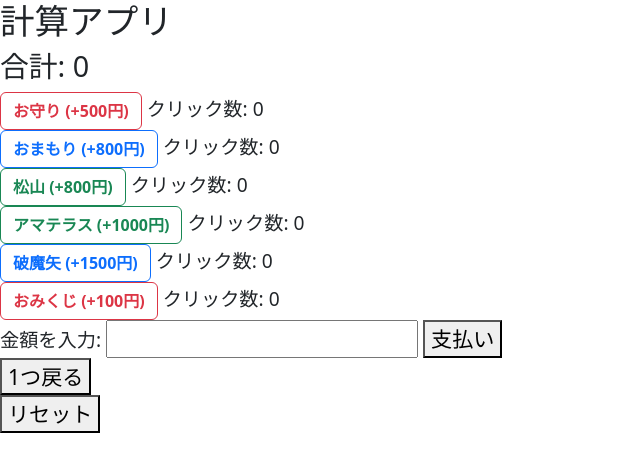
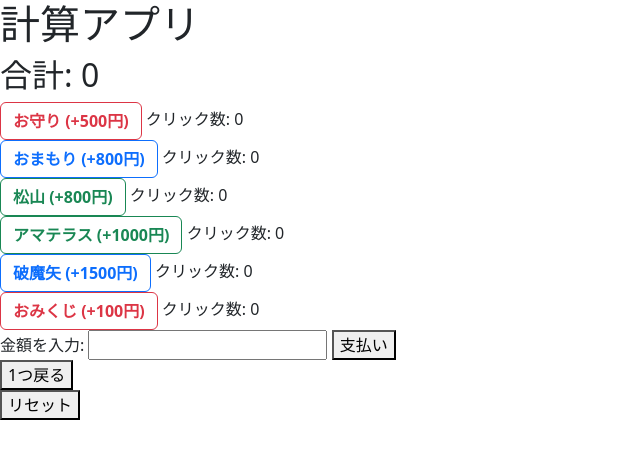
Before and after one commit to yossi-kyuuri/app, a Flask app: page / in a window 1280 px wide. Shown: the top 472 px of the page, without its empty margins (0-640 px from the left). Run offline with Flask 3, Linux system fonts and the light colour scheme.

Commit message:
Update index.html

```diff
--- a/templates/index.html
+++ b/templates/index.html
@@ -1,29 +1,10 @@
 <!DOCTYPE html>
-
 <html lang="en">
-  <head>
+<head>
     <meta name="viewport" content="width=device-width, initial-scale=1, maximum-scale=1, user-scalable=no">
     <meta charset="utf-8">
     <title>松山神社-会計すぐできる君ver0</title>
     <link href="https://cdn.jsdelivr.net/npm/bootstrap@5.3.0/dist/css/bootstrap.min.css" rel="stylesheet" integrity="sha384-9ndCyUaIbzAi2FUVXJi0CjmCapSmO7SnpJef0486qhLnuZ2cdeRhO02iuK6FUUVM" crossorigin="anonymous">
-    <style>
-        /* 全体の文字サイズを少し大きくする */
-        body {
-            font-size: 1.2em; /* 基本のフォントサイズ */
-        }
-        h1 {
-            font-size: 1.8em; /* 見出しのサイズ */
-        }
-        h2 {
-            font-size: 1.5em; /* サブ見出しのサイズ */
-        }
-        button {
-            font-size: 1.1em; /* ボタンのフォントサイズ */
-        }
-        input {
-            font-size: 1.1em; /* 入力フィールドのフォントサイズ */
-        }
-    </style>
     <script>
         async function sendRequest(endpoint, body = {}) {
             const response = await fetch(endpoint, {
@@ -61,30 +42,6 @@
             }
         }
     </script>
-    <script>
-        // 2本指でのズーム無効化
-        document.addEventListener('touchstart', function(e) {
-            if (e.touches.length > 1) {
-                e.preventDefault();
-            }
-        }, { passive: false });
-
-        // ズーム無効化を強化するため、gesturestartイベントを追加
-        document.addEventListener('gesturestart', function(e) {
-            e.preventDefault();
-        }, { passive: false });
-
-        // ダブルタップによるズーム無効化
-        let lastTouchTime = 0;
-        document.addEventListener('touchend', function(e) {
-            const currentTime = new Date().getTime();
-            if (currentTime - lastTouchTime <= 300) {
-                // ダブルタップが検出された場合、ズームを防ぐ
-                e.preventDefault();
-            }
-            lastTouchTime = currentTime;
-        }, { passive: false });
-    </script>
 </head>
 <body>
     <script src="https://cdn.jsdelivr.net/npm/bootstrap@5.3.0/dist/js/bootstrap.bundle.min.js" integrity="sha384-geWF76RCwLtnZ8qwWowPQNguL3RmwHVBC9FhGdlKrxdiJJigb/j/68SIy3Te4Bkz" crossorigin="anonymous"></script>
@@ -92,11 +49,9 @@
     <div>
         <h2 id="total">合計: {{ total }}</h2>
     </div>
-    <!-- 商品リスト -->
     <div>
         {% for name, value in name_values.items() %}
             <div>
-                <!-- インデックスに応じてボタンのクラスを設定 -->
                 <button
                     type="button"
                     class="btn {% if loop.index0 % 6 == 0 or loop.index0 % 6 == 5 %}btn-outline-danger
@@ -106,25 +61,21 @@
                     onclick="addProduct('{{ name }}')">
                     {{ name }} (+{{ value }}円)
                 </button>
-
                 <span>クリック数: <span id="count-{{ name }}">{{ click_counts[name] }}</span></span>
             </div>
         {% endfor %}
     </div>
 
-    <!-- 支払い -->
     <div>
         <label for="input-value">金額を入力:</label>
         <input type="number" id="input-value" />
         <button onclick="subtract()">支払い</button>
     </div>
 
-    <!-- 戻るボタン -->
     <div>
         <button onclick="undo()">1つ戻る</button>
     </div>
 
-    <!-- リセット -->
     <div>
         <button onclick="reset()">リセット</button>
     </div>
```
